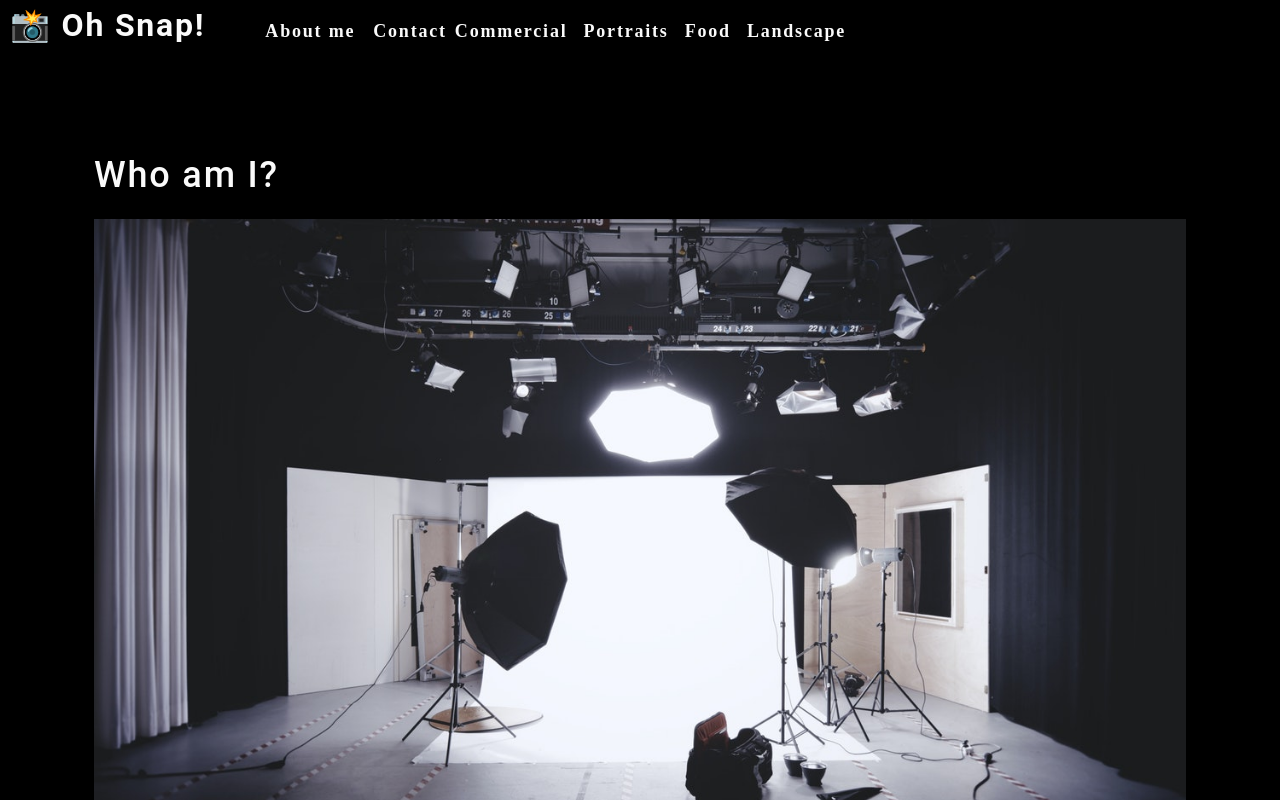
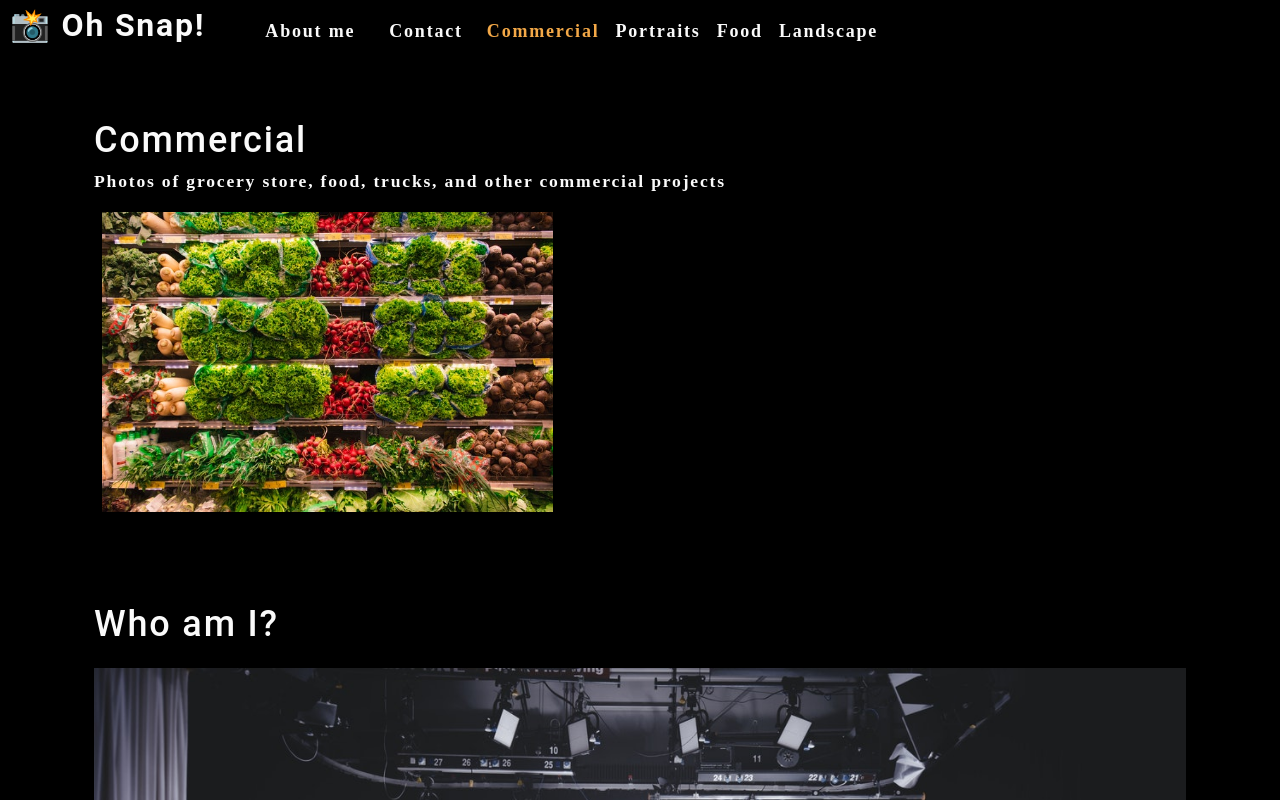
Before and after one commit to Kristy-coding/photo-port, a React (Create React App) app: page / in a window 1280 px wide. Shown: the top 800 px of the page. Built offline with nearby package versions, Linux system fonts and the light colour scheme.

Commit message:
state and props

```diff
--- a/src/App.js
+++ b/src/App.js
@@ -6,17 +6,37 @@
 
 //Inside the function, it seems that HTML is all that's returned. But actually, it's not HTML; it's a language called JSX that can represent HTML in JavaScript. Normally you can't add HTML to JavaScript, at least without making it a string. But it won't break the code in this case, because you're using webpack and React. Think of functions that return JSX as functions that use document.createElement(JSX). In fact, the way React uses JSX behind the scenes is very similar to document.createElement().
 
-import React from 'react';
-// this import will grab the index.js from the About folder
+
+import React, { useState } from 'react';
+import Nav from './components/Nav';
 import About from './components/About';
-import Nav from './components/Nav';
+import Gallery from './components/Gallery';
 
 function App() {
+  const [categories] = useState([
+    {
+      name: 'commercial',
+      description: 'Photos of grocery stores, food trucks, and other commercial projects',
+    },
+    { name: 'portraits', description: 'Portraits of people in my life' },
+    { name: 'food', description: 'Delicious delicacies' },
+    { name: 'landscape', description: 'Fields, farmhouses, waterfalls, and the beauty of nature' },
+  ]);
+
+  const [currentCategory, setCurrentCategory] = useState(categories[0]);
+
   return (
     <div>
-      <Nav></Nav>
+      <Nav
+        categories={categories}
+        setCurrentCategory={setCurrentCategory}
+        currentCategory={currentCategory}
+      ></Nav>
       <main>
-        <About></About>
+        <div>
+          <Gallery></Gallery>
+          <About></About>
+        </div>
       </main>
     </div>
   );
--- /dev/null
+++ b/src/components/Gallery/index.js
@@ -0,0 +1,24 @@
+import React from 'react';
+import { capitalizeFirstLetter } from '../../utils/helpers';
+import photo from "../../assets/small/commercial/0.jpg";
+
+function Gallery () {
+
+    const currentCategory = {
+        name: "commercial",
+        description: "Photos of grocery store, food, trucks, and other commercial projects",
+    };
+    return (
+        <section>
+            <h1>{capitalizeFirstLetter (currentCategory.name)}</h1>
+            <p>{currentCategory.description}</p>
+            <div className = "flex-row">
+                <img src= {photo} alt= "produce" className= "img-thumbnail mx-1" />
+            </div>
+        </section>
+    );
+}
+
+
+
+export default Gallery;
--- a/src/components/Nav/index.js
+++ b/src/components/Nav/index.js
@@ -1,32 +1,97 @@
-import React from 'react';
-import { capitalizeFirstLetter } from "../../utils/helpers";
+// import React, { useState } from 'react';
+// import { capitalizeFirstLetter } from "../../utils/helpers";
 
 
-function Nav() {
+// function Nav() {
 
-    const categories = [
-        {
-          name: "commercial",
-          description:
-            "Photos of grocery stores, food trucks, and other commercial projects",
-        },
-        { name: "portraits", description: "Portraits of people in my life" },
-        { name: "food", description: "Delicious delicacies" },
-        {
-          name: "landscape",
-          description: "Fields, farmhouses, waterfalls, and the beauty of nature",
-        },
-      ];
+//     const [currentCategory, setCurrentCategory] = useState(categories[0]);
 
-      function categorySelected(name) {
-        console.log(`${name} clicked`)
-      }
+//     //we start by initializing the category state as an array of a few objects. This could be just a regular array, rather than an array inside useState, but we chose to use the useState hook here so that we can have the option to change the categories at some point in the future
+//     const [categories] = useState([
+//         {
+//           name: "commercial",
+//           description:
+//             "Photos of grocery stores, food trucks, and other commercial projects",
+//         },
+//         { name: "portraits", description: "Portraits of people in my life" },
+//         { name: "food", description: "Delicious delicacies" },
+//         {
+//           name: "landscape",
+//           description: "Fields, farmhouses, waterfalls, and the beauty of nature",
+//         },
+//       ]);
 
-    return(
-        <header data-testid="header" className="flex-row px-1">
+//       function categorySelected(name) {
+//         console.log(`${name} clicked`)
+//       }
+
+//     return(
+//         <header data-testid="header" className="flex-row px-1">
+//             <h2>
+//                 <a data-testid="link" href ="/">
+//                     <span role="img" aria-label="camera">📸</span> Oh Snap!
+//                 </a>
+//             </h2>
+//             <nav>
+//                 <ul className="flex-row">
+//                     <li className="mx-2">
+//                         <a data-testid="about" href="#about">
+//                             About me
+//                         </a>
+//                     </li>
+//                     <li>
+//                         <span>Contact</span>
+//                     </li>
+//                     {/* Whenever we map over anything in JSX, the outermost element must have a key attribute that's set to be something unique. This helps React keep track of items in the virtual DOM */}
+//                     {/*In this case, we used category.name because we don't expect any categories to share the same name. Often the key will be an id */}
+//                     {/*Note also the use of parentheses in the map callback to return JSX. When you map over an array in a JSX expression, you should return only a single JSX element—like how you can only return a single element from a React component */}
+//                     {categories.map((category)=>(
+
+//                         <li className= {`mx-1 ${ currentCategory.name === category.name && 'navActive'}`} key={category.name}>
+//                             {/*The preceding line of code means that currentCategory.name === category.name will get evaluated, and as long as it is true, then the second bit of the short circuit, navActive, will be returned.*/}
+//                             {/*Now that we've provided a function name to onClick(), we need to define it somewhere above the return statemen */}
+//                             {/*The onClick() attribute is expecting a callback function declaration. It's important that we wrap it in a function declaration rather than just calling categorySelected(category.name), which would cause the function to get called whenever the component renders as well */}
+//                             <span onClick={ ()=> {setCurrentCategory(category)}}>
+//                                 {capitalizeFirstLetter (category.name)}
+//                             </span>
+//                         </li>
+//                     ))}
+//                 </ul>
+//             </nav>
+
+//         </header>
+//     );
+// }
+
+
+
+
+// export default Nav;
+
+
+import React, { useEffect } from 'react';
+import { capitalizeFirstLetter } from '../../utils/helpers';
+
+
+function Nav(props) {
+
+
+
+  const {
+    categories = [],
+    setCurrentCategory,
+    currentCategory,
+  } = props;
+
+  useEffect(() => {
+    document.title = capitalizeFirstLetter(currentCategory.name);
+}, [currentCategory]);
+
+  return (
+    <header className="flex-row px-1">
       <h2>
-                <a data-testid="link" href ="/">
-                    <span role="img" aria-label="camera">📸</span> Oh Snap!
+        <a data-testid="link" href="/">
+          <span role="img" aria-label="camera"> 📸</span> Oh Snap!
         </a>
       </h2>
       <nav>
@@ -36,29 +101,29 @@
               About me
             </a>
           </li>
-                    <li>
+          <li className="mx-2">
             <span>Contact</span>
           </li>
-                    {/* Whenever we map over anything in JSX, the outermost element must have a key attribute that's set to be something unique. This helps React keep track of items in the virtual DOM */}
-                    {/*In this case, we used category.name because we don't expect any categories to share the same name. Often the key will be an id */}
-                    {/*Note also the use of parentheses in the map callback to return JSX. When you map over an array in a JSX expression, you should return only a single JSX element—like how you can only return a single element from a React component */}
-                    {categories.map((category)=>(
-                        <li className= "mx-1" key={category.name}>
-                            {/*Now that we've provided a function name to onClick(), we need to define it somewhere above the return statemen */}
-                            {/*The onClick() attribute is expecting a callback function declaration. It's important that we wrap it in a function declaration rather than just calling categorySelected(category.name), which would cause the function to get called whenever the component renders as well */}
-                            <span onClick={ ()=> categorySelected(category.name)}>
-                                {capitalizeFirstLetter (category.name)}
+          {categories.map((category) => (
+            <li
+              className={`mx-1 ${
+                currentCategory.name === category.name && 'navActive'
+                }`}
+              key={category.name}
+            >
+              <span
+                onClick={() => {
+                  setCurrentCategory(category)
+                }}
+              >
+                {capitalizeFirstLetter(category.name)}
               </span>
             </li>
           ))}
         </ul>
       </nav>
-
     </header>
   );
 }
 
-
-
-
 export default Nav;
```
Also changed, not shown: 2 other files (tests, documents, lock files or other folders). Lines whose indentation alone changed are shown as unchanged.
